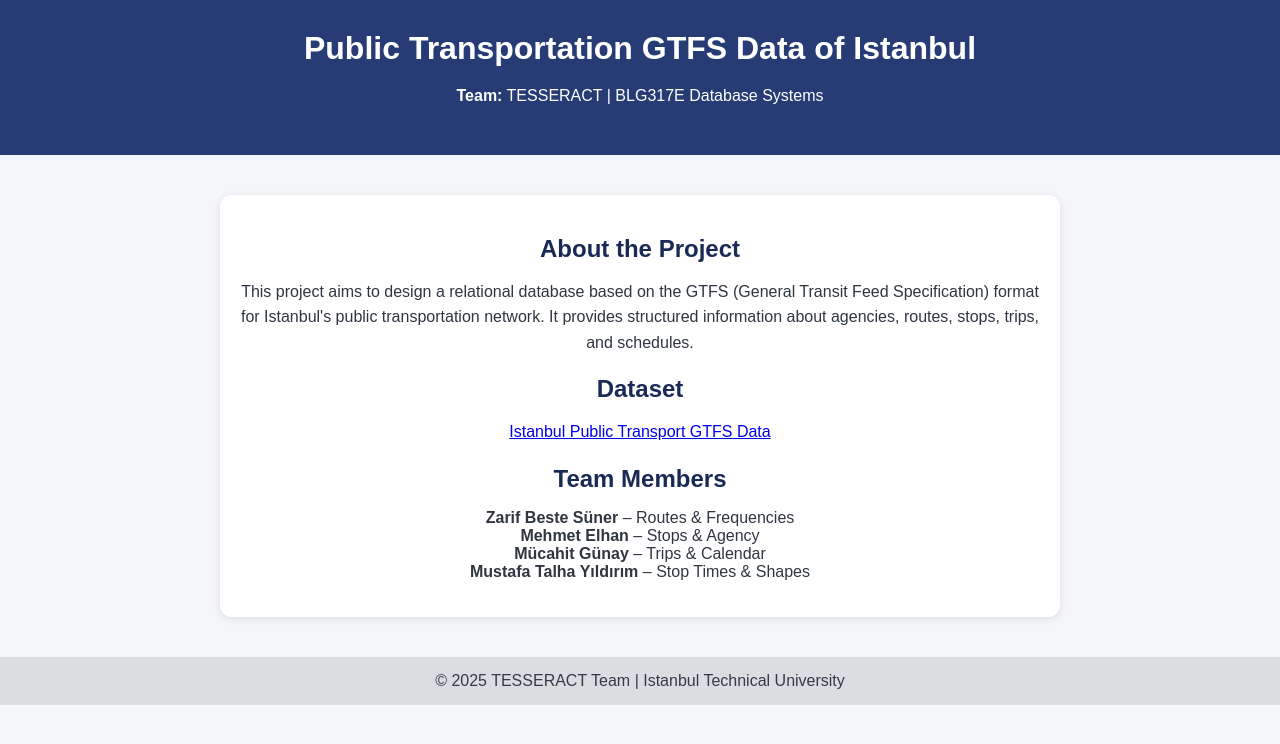
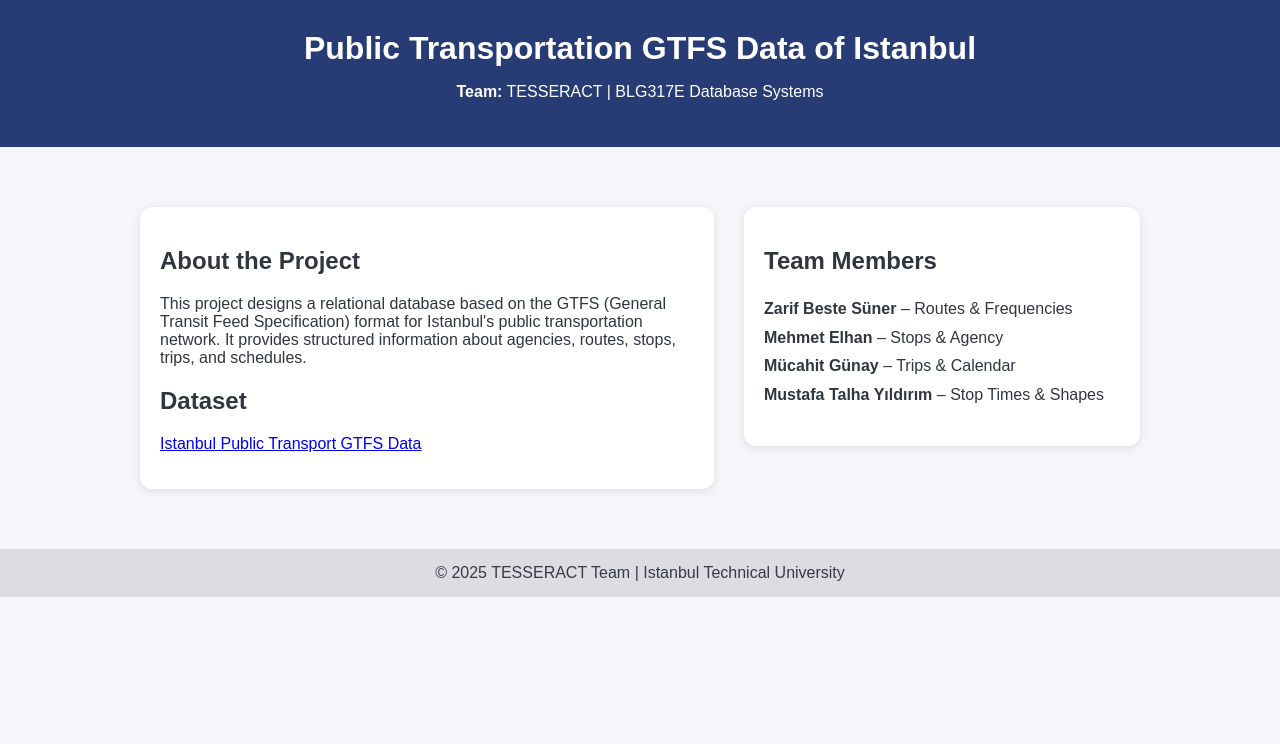
Before and after one commit to mucahit-gunay/BLG317E_term_project, a Flask app: page / in a window 1280 px wide. Shown: the top 744 px of the page. Run offline with Flask 3, Linux system fonts and the light colour scheme.

Commit message:
Update index.html

```diff
--- a/src/templates/index.html
+++ b/src/templates/index.html
@@ -4,46 +4,7 @@
   <meta charset="UTF-8" />
   <meta name="viewport" content="width=device-width, initial-scale=1.0" />
   <title>TESSERACT - GTFS Database Project</title>
-  <style>
-    body {
-      font-family: Arial, sans-serif;
-      background-color: #f5f6fa;
-      color: #2f3640;
-      margin: 0;
-      padding: 0;
-      text-align: center;
-    }
-    header {
-      background-color: #273c75;
-      color: white;
-      padding: 30px 10px;
-    }
-    h1 {
-      margin: 0;
-      font-size: 2em;
-    }
-    section {
-      max-width: 800px;
-      margin: 40px auto;
-      padding: 20px;
-      background: white;
-      border-radius: 12px;
-      box-shadow: 0 2px 8px rgba(0,0,0,0.1);
-    }
-    h2 {
-      color: #192a56;
-      margin-bottom: 10px;
-    }
-    p {
-      line-height: 1.6;
-    }
-    footer {
-      margin-top: 40px;
-      padding: 15px;
-      background-color: #dcdde1;
-      color: #353b48;
-    }
-  </style>
+  <link rel="stylesheet" href="{{ url_for('static', filename='style.css') }}">
 </head>
 <body>
   <header>
@@ -51,10 +12,11 @@
     <p><strong>Team:</strong> TESSERACT | BLG317E Database Systems</p>
   </header>
 
-  <section>
+  <main class="container">
+    <section class="left">
       <h2>About the Project</h2>
       <p>
-      This project aims to design a relational database based on the GTFS
+        This project designs a relational database based on the GTFS
         (General Transit Feed Specification) format for Istanbul's public
         transportation network. It provides structured information about
         agencies, routes, stops, trips, and schedules.
@@ -66,15 +28,18 @@
           Istanbul Public Transport GTFS Data
         </a>
       </p>
+    </section>
 
+    <section class="right">
       <h2>Team Members</h2>
-    <ul style="list-style-type:none; padding:0;">
+      <ul>
         <li><strong>Zarif Beste Süner</strong> – Routes & Frequencies</li>
         <li><strong>Mehmet Elhan</strong> – Stops & Agency</li>
         <li><strong>Mücahit Günay</strong> – Trips & Calendar</li>
         <li><strong>Mustafa Talha Yıldırım</strong> – Stop Times & Shapes</li>
       </ul>
     </section>
+  </main>
 
   <footer>
     &copy; 2025 TESSERACT Team | Istanbul Technical University
```
Lines whose indentation alone changed are shown as unchanged.
